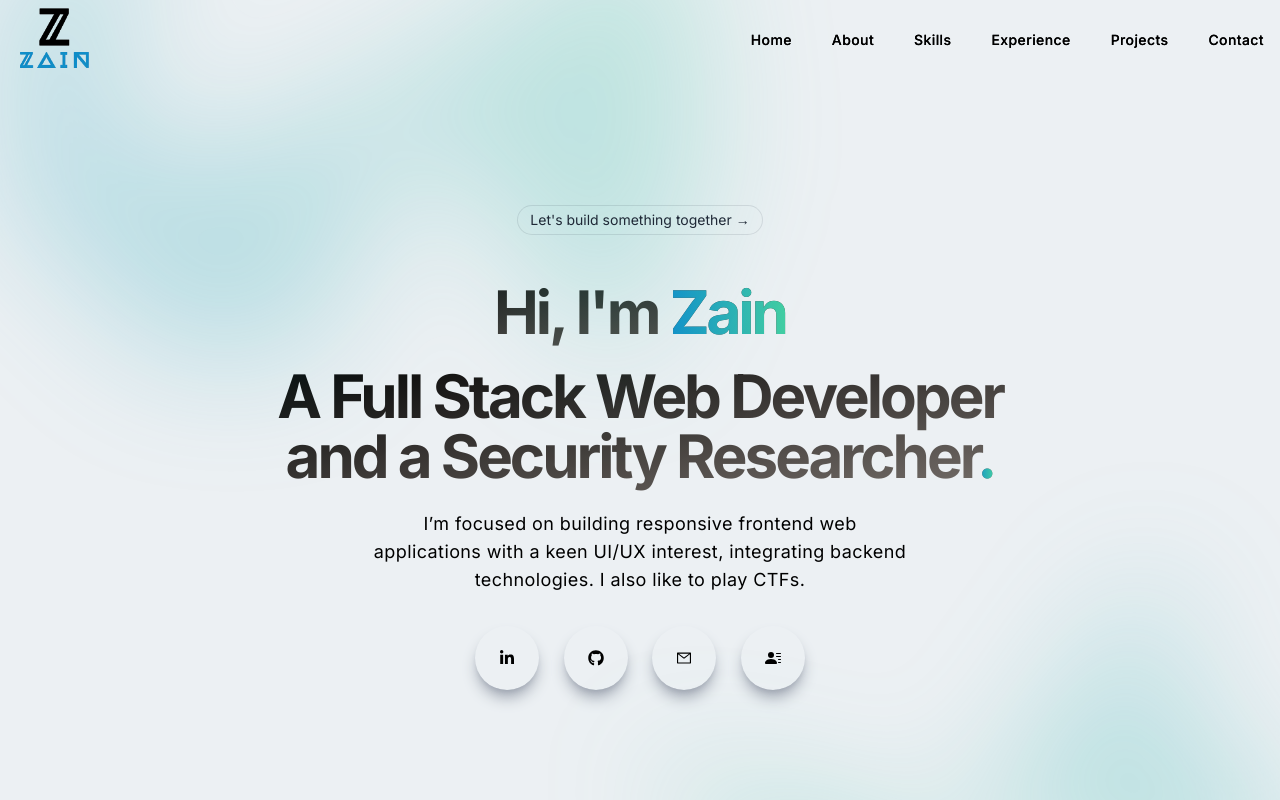
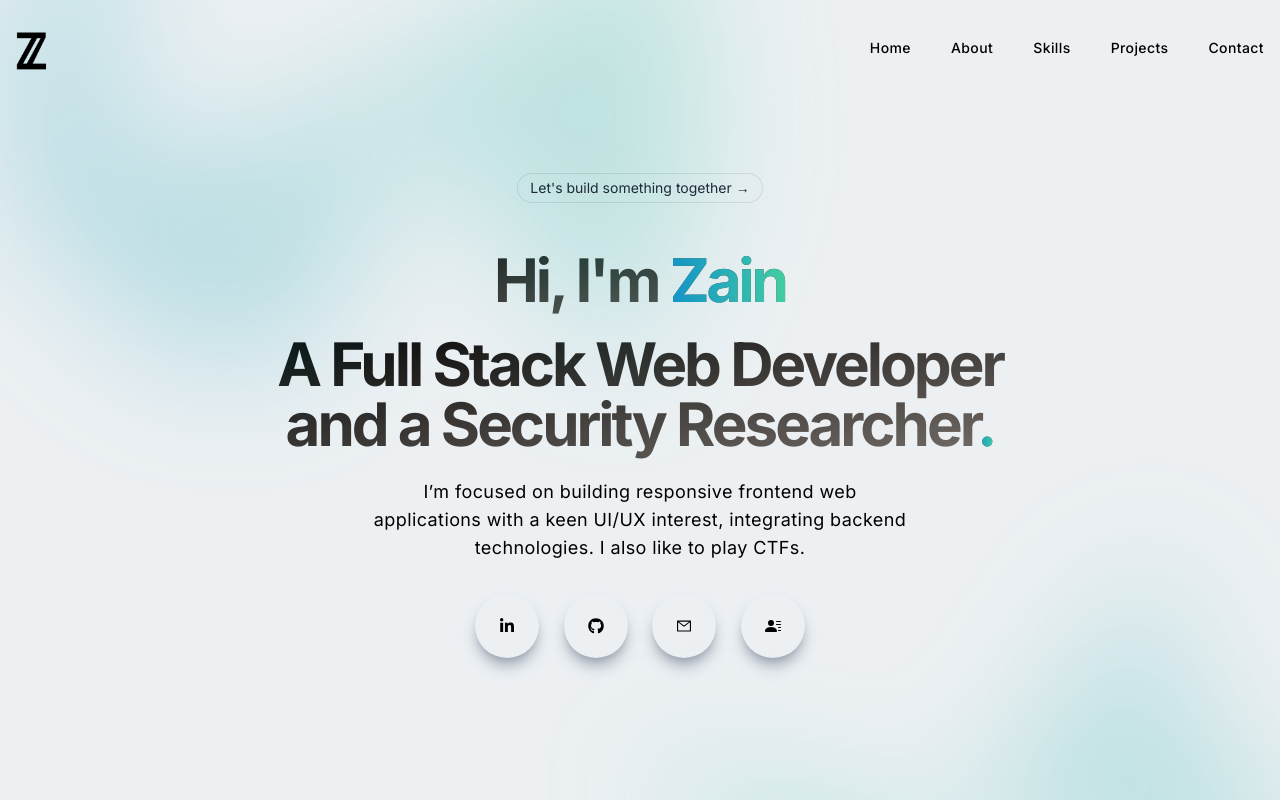
Before and after one commit to Tufalpha1/Portfolio, a Next.js app: page / in a window 1280 px wide. Shown: the top 800 px of the page. Built offline with nearby package versions, Linux system fonts and the light colour scheme.

Commit message:
make some more changes

```diff
--- a/src/app/layout.tsx
+++ b/src/app/layout.tsx
@@ -1,4 +1,3 @@
-import { Navbar } from '@/components/Navbar'
 import { Analytics } from "@vercel/analytics/react";
 import './globals.css'
 import type { Metadata } from 'next'
@@ -18,8 +17,11 @@ export default function RootLayout({
   children: React.ReactNode
 }) {
   return (
-    <html lang="en">
-      <Navbar />
+    <html
+      lang="en"
+      className="scroll-smooth"
+      style={{ scrollBehavior: "smooth" }}
+    >
       <body className={inter.className}>
         {children}
         <Analytics />
--- a/src/components/Designs.tsx
+++ b/src/components/Designs.tsx
@@ -14,7 +14,7 @@ const Designs = () => {
         <h2 className="py-8 text-center bg-gradient-to-br from-black to-stone-500 bg-clip-text text-transparent tracking-tighter">
           What I&apos;ve Made
         </h2>
-        <div className="grid md:grid-cols-2 gap-8">
+        <div className="grid md:grid-cols-2 gap-8 py-10">
           <DesignItem
             title="Decentralized Social Media UI"
             backgroundImg={decentraImg}
--- a/src/components/Education.tsx
+++ b/src/components/Education.tsx
@@ -44,7 +44,7 @@ const Education = () => {
             </span>{" "}
           </h2>
         </div>
-        <div className="grid gap-8 row-gap-5 md:row-gap-8 lg:grid-cols-3">
+        <div className="grid gap-8 row-gap-5 md:row-gap-8 lg:grid-cols-3 py-10">
           <div className="p-5 duration-300 transform bg-[#ecf0f3] border-2 border-dashed rounded-3xl shadow-sm border-[#43cea2] hover:-translate-y-2">
             <div className="flex items-center mb-2">
               <Image
--- a/src/components/Experience.tsx
+++ b/src/components/Experience.tsx
@@ -23,7 +23,7 @@ const Experience = () => {
           Experience
         </p>
       </div>
-      <h2 className="max-w-lg mb-6 font-sans text-3xl font-bold text-center leading-none bg-gradient-to-br from-black to-stone-500 bg-clip-text text-transparent sm:text-4xl md:mx-auto tracking-tighter">
+      <h2 className="max-w-lg mb-6 text-3xl font-bold text-center leading-none bg-gradient-to-br from-black to-stone-500 bg-clip-text text-transparent sm:text-4xl md:mx-auto tracking-tighter">
         Where I have worked
       </h2>
       <div className="px-4 py-16 mx-auto sm:max-w-xl md:max-w-full lg:max-w-screen-xl md:px-24 lg:px-8 lg:py-20">
@@ -38,7 +38,7 @@ const Experience = () => {
               </div>
               <div className="w-px h-full bg-gray-400" />
             </div>
-            <div className="flex flex-col pb-6 sm:items-center sm:flex-row sm:pb-0">
+            <div className="flex flex-col sm:items-center sm:flex-row py-16">
               <div className="sm:mr-5 sm:my-12">
                 <Image
                   className="flex items-center justify-center w-20 h-20 my-3 rounded-full"
@@ -73,7 +73,7 @@ const Experience = () => {
               </div>
               <div className="w-px h-full bg-gray-400" />
             </div>
-            <div className="flex flex-col pb-6 sm:items-center sm:flex-row sm:pb-0">
+            <div className="flex flex-col sm:items-center sm:flex-row py-16">
               <div className="sm:mr-5 sm:my-6">
                 <Image
                   className="flex items-center justify-center w-20 h-20 my-3 rounded-full"
@@ -103,7 +103,7 @@ const Experience = () => {
               </div>
               <div className="w-px h-full opacity-0" />
             </div>
-            <div className="flex flex-col pb-6 sm:items-center sm:flex-row sm:pb-0">
+            <div className="flex flex-col sm:items-center sm:flex-row py-16">
               <div className="sm:mr-5 sm:my-6">
                 <Image
                   className="flex items-center justify-center w-20 h-20 my-3 rounded-full"
--- a/src/components/Footer.tsx
+++ b/src/components/Footer.tsx
@@ -1,5 +1,5 @@
 import React from 'react'
-import logo from '../../public/navLogo.png'
+import logo from '../../public/logo.png'
 import Image from 'next/image'
 import Link from 'next/link'
 import { FaLinkedinIn, FaGithub } from "react-icons/fa";
--- a/src/components/Hero.tsx
+++ b/src/components/Hero.tsx
@@ -12,8 +12,8 @@ export const Hero = () => {
 
   let id = useId();
   return (
-    <section id="home" className="w-full h-screen text-center ">
-      <div className="relative isolate px-6 pt-14 lg:px-8">
+    <section id="home" className="w-full h-screen text-center">
+      <div className="relative isolate px-6 pt-6 lg:px-8">
         <div
           className="absolute inset-x-0 -top-40 -z-10 transform-gpu overflow-hidden blur-3xl sm:-top-80"
           aria-hidden="true"
@@ -53,7 +53,7 @@ export const Hero = () => {
               .
             </span>
           </h1>
-          <p className="py-4 text-black sm:max-w-[70%] m-auto text-sm md:text-lg">
+          <p className="py-4 text-black sm:max-w-[70%] m-auto text-sm sm:text-lg">
             I’m focused on building responsive frontend web applications with a
             keen UI/UX interest, integrating backend technologies. I also like
             to play CTFs.
--- a/src/components/Navbar.tsx
+++ b/src/components/Navbar.tsx
@@ -1,6 +1,6 @@
 "use client";
 import React, { useState, useEffect } from "react";
-import navLogo from "../../public/navLogo.png";
+import navLogo from "../../public/zLogo.png";
 import Image from "next/image";
 import Link from "next/link";
 import { AiOutlineClose, AiOutlineMenu, AiOutlineMail } from "react-icons/ai";
@@ -41,8 +41,14 @@ export const Navbar = () => {
           : "fixed w-full h-20 z-[100]"
       }
     >
-      <div className="flex justify-between items-center w-full h-full px-4 2xl:px-16">
-        <Image src={navLogo} alt="Zain's Logo" width={80} height={40} />
+      <div className="flex justify-between items-center w-full h-full px-4 2xl:px-16 mt-2">
+        <Image
+          src={navLogo}
+          alt="Zain's Logo"
+          width={80}
+          height={40}
+          className="h-12 w-8"
+        />
         <div>
           <ul className="hidden font-medium md:flex">
             <Link href={"/"} scroll={true}>
@@ -58,11 +64,6 @@ export const Navbar = () => {
             <Link href={"/#skills"} scroll={true}>
               <li className="ml-10 text-sm hover:border-b hover:border-[#1190CB]">
                 Skills
-              </li>
-            </Link>
-            <Link href={"/#experience"} scroll={true}>
-              <li className="ml-10 text-sm hover:border-b hover:border-[#1190CB]">
-                Experience
               </li>
             </Link>
             <Link href={"/#projects"} scroll={true}>
@@ -95,7 +96,13 @@ export const Navbar = () => {
         >
           <div>
             <div className="flex w-full items-center justify-between">
-              <Image src={navLogo} alt="Zain's Logo" width={80} height={40} />
+              <Image
+                src={navLogo}
+                alt="Zain's Logo"
+                width={80}
+                height={40}
+                className="h-12 w-8"
+              />
               <div
                 onClick={handleNav}
                 className="rounded-full shadow-lg shadow-gray-400 p-3 cursor-pointer"
--- a/src/components/Projects.tsx
+++ b/src/components/Projects.tsx
@@ -18,7 +18,7 @@ const Projects = () => {
         <h2 className="py-8 text-center bg-gradient-to-br from-black to-stone-500 bg-clip-text text-transparent tracking-tighter">
           What I&apos;ve Built
         </h2>
-        <div className="grid md:grid-cols-2 gap-8 ">
+        <div className="grid md:grid-cols-2 gap-8 py-10">
           <ProjectItem
             title="Bank Database App"
             backgroundImg={hoobankImg}
--- a/src/components/Skills.tsx
+++ b/src/components/Skills.tsx
@@ -24,7 +24,7 @@ const Skills = () => {
       <div className="absolute z-[-200] w-[60%] h-[60%] -left-[40%] top-[-20%] rounded-full blue__gradient bottom-40 overflow-hidden" />
       <div className="py-12 sm:py-32">
         <div className="mx-auto max-w-7xl px-6 lg:px-8">
-          <p className="uppercase text-xl tracking-tighter text-center text-[#1190CB] ">
+          <p className="uppercase text-xl tracking-tighter text-center text-[#1190CB]">
             Skills
           </p>
           <h2 className="text-center py-4 bg-gradient-to-br from-black to-stone-500 bg-clip-text text-transparent tracking-tighter">
```
Also changed, not shown: public/logo.png (renamed from public/navLogo.png), public/zLogo.png (added).
